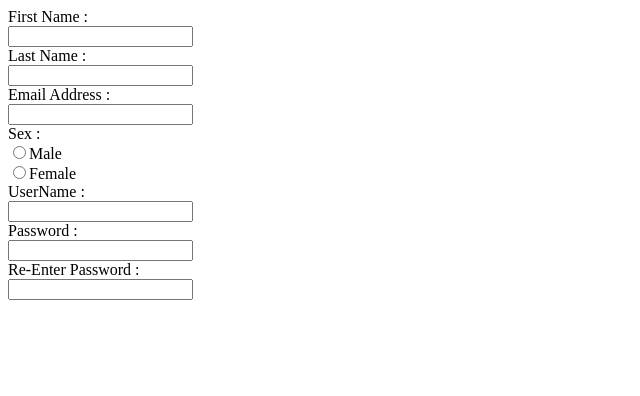
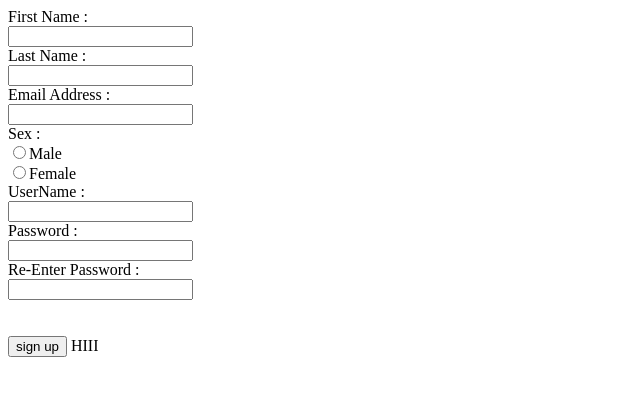
Before and after one commit to madhavthatavarthi/Events-Detail, a plain HTML site: page index.html in a window 1280 px wide. Shown: the whole page, without its empty margins (0-640 px from the left). Drawn offline with Linux system fonts and the light colour scheme.

Commit message:
index.html added

```diff
--- a/index.html
+++ b/index.html
@@ -13,9 +13,9 @@
 	UserName :<br><input type = "text" name="username"><br>
 	Password :<br><input type = "password" name="password"><br>
 	Re-Enter Password :<br><input type = "password" name="password"><br>
-	<br> <br><align = "centre" input type="submit" name="button" value = "sign up">
+	<br> <br><input type="submit" name="button" value = "sign up">
 
-
+HIII
 </form>
 </body>
 </html>
```
